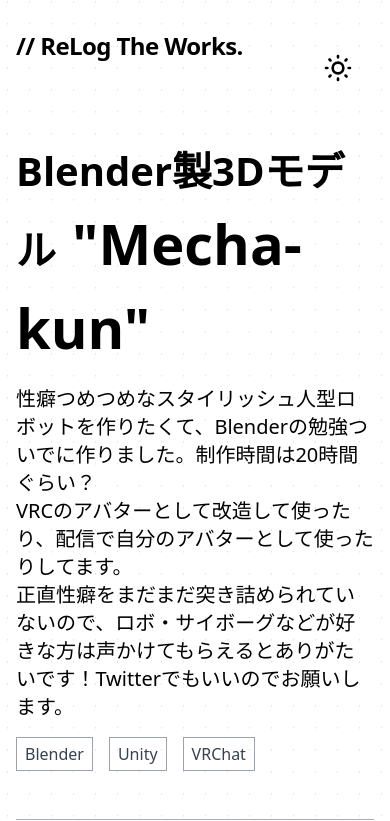
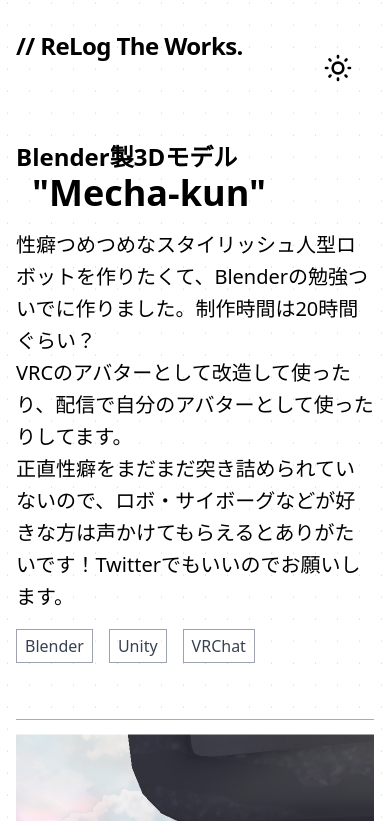
Before and after one commit to rikusen0335/ReLog, a Next.js app: page /works/3dmodel-mechakun in a window 390 px wide. Shown: the top 821 px of the page. Built offline with nearby package versions, Linux system fonts and the light colour scheme.

Commit message:
:iphone: スマホ、iPadのデザインを壊れないようにした

```diff
--- a/pages/works/[slug].tsx
+++ b/pages/works/[slug].tsx
@@ -63,16 +63,16 @@ const Work: NextPage<Props> = ({ work }) => {
                                     content={work.ogImage.url}
                                 /> */}
                             </Head>
-                            <h2 className="flex-col text-5xl font-bold transition lg:flex-row dark:text-light-50">
-                                {title}
-                                <span className="ml-4 text-[3.5rem]">{subtitle}</span>
+                            <h2 className="flex flex-col text-2xl font-bold transition md:text-4xl lg:text-5xl lg:flex-row dark:text-light-50">
+                                <span>{title}</span>
+                                <span className="ml-4 text-4xl md:text-5xl lg:text-[3.5rem]">{subtitle}</span>
                             </h2>
-                            <p className="mt-4 text-xl whitespace-pre-wrap transition dark:text-light-200">{description}</p>
-                            <div className="flex mt-4 mb-12 space-x-4">
+                            <p className="mt-4 text-xl leading-8 whitespace-pre-wrap transition dark:text-light-200 md:leading-7">{description}</p>
+                            <div className="flex flex-wrap mt-4 mb-12 space-x-4">
                                 {used.map((name, idx) => (
                                     <p
                                         key={idx}
-                                        className="px-[8px] py-[4px] text-gray-700 border border-gray-400 dark:text-light-300 dark:border-gray-500"
+                                        className="px-[8px] py-[4px] mb-2 text-gray-700 border border-gray-400 dark:text-light-300 dark:border-gray-500"
                                     >
                                         {name}
                                     </p>
@@ -83,7 +83,7 @@ const Work: NextPage<Props> = ({ work }) => {
                             <h4 className="mt-16 mb-8 text-4xl tracking-wider text-center transition dark:text-light-200">Gallery</h4>
                             <SimpleReactLightbox>
                                 <SRLWrapper>
-                                    <div className="grid grid-cols-3 gap-8 mx-32">
+                                    <div className="grid grid-cols-3 gap-0 mx-2 lg:gap-8 md:mx-16 lg:mx-32">
                                         {images.map((img, idx) => (
                                             <div className="transition hover:-translate-y-1" key={idx}>
                                             <Image
```
